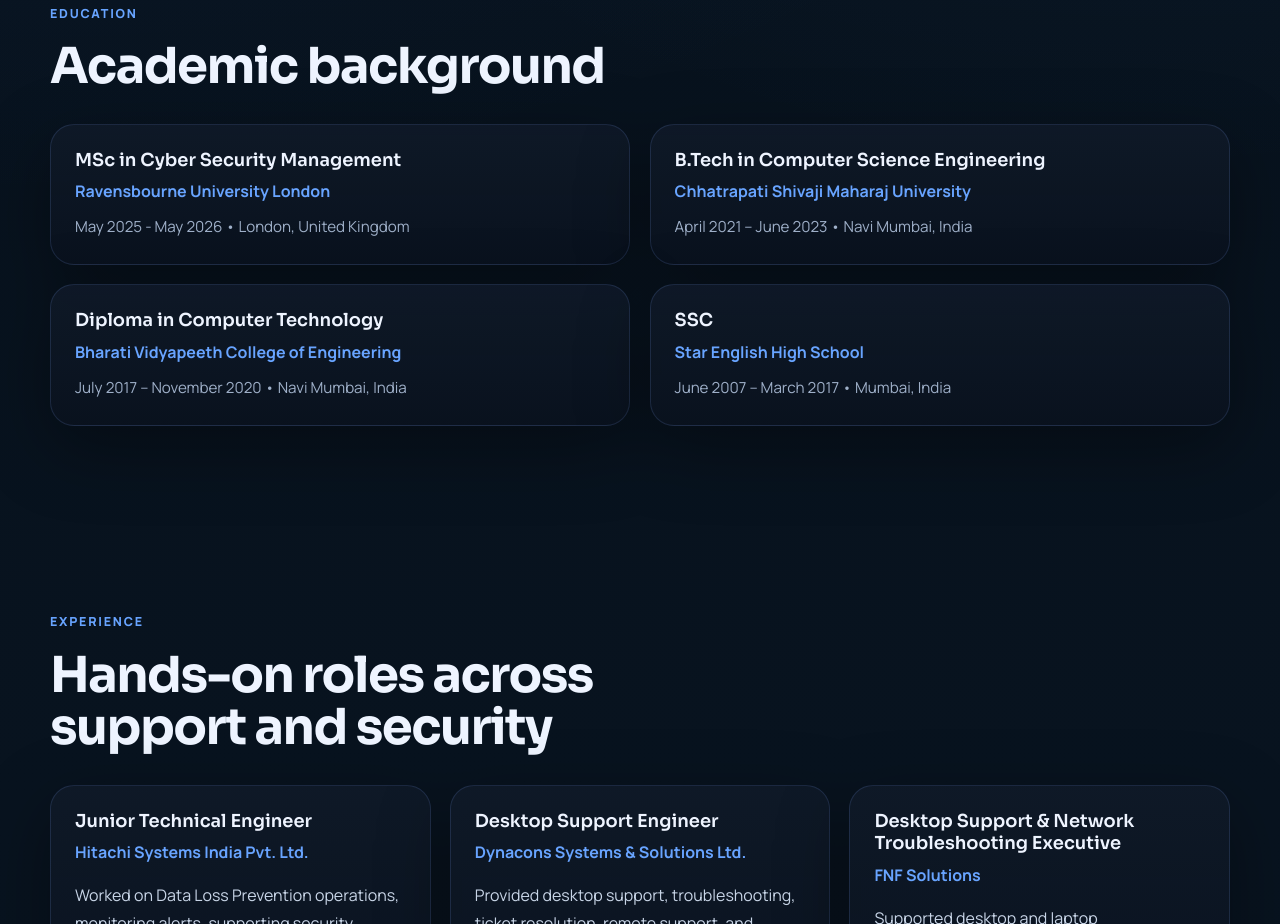
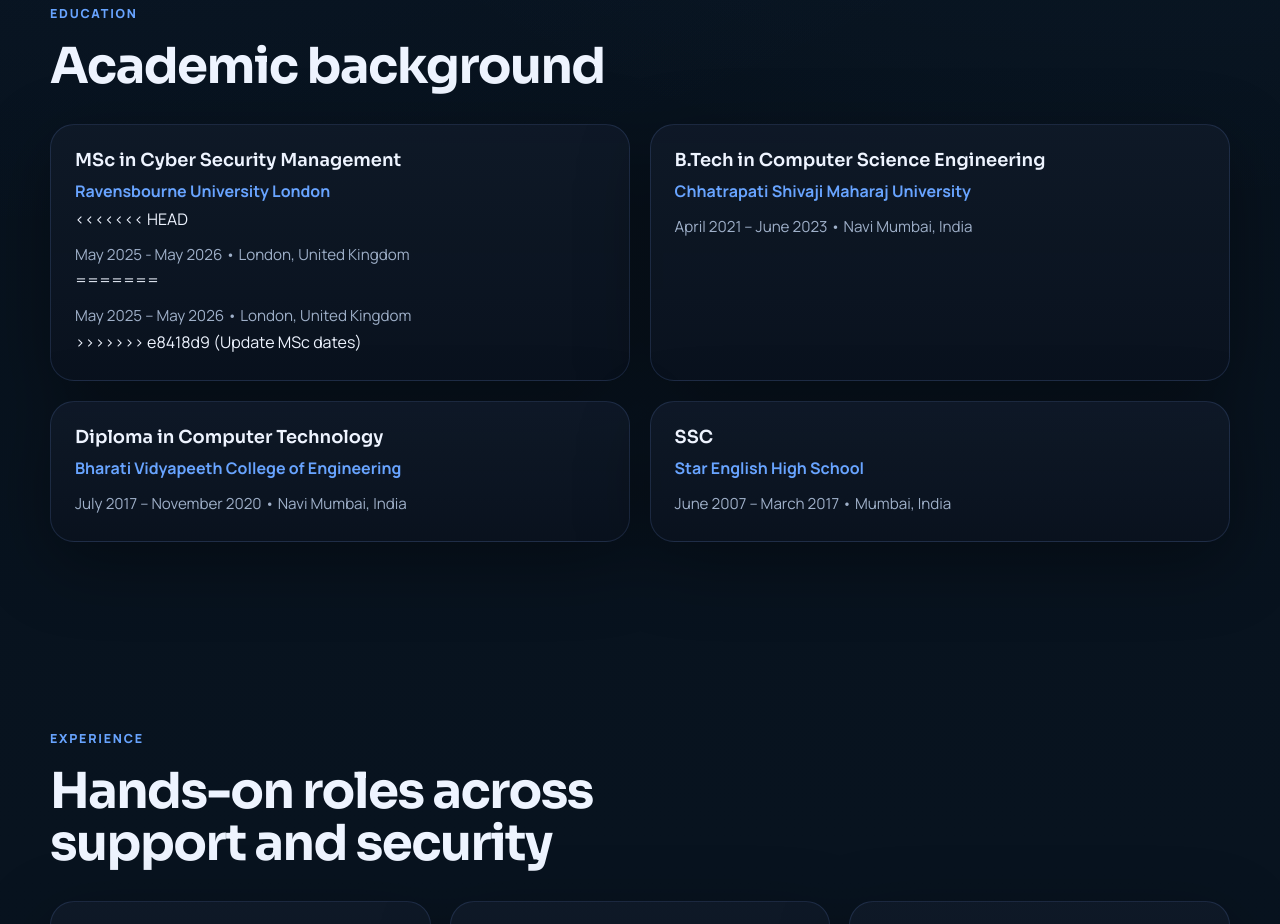
Before and after one commit to ritikg854/ritik-portfolio, a plain HTML site: page index.html in a window 1280 px wide. Shown: the part 1737-2661 px from the top of the page. Drawn offline with Linux system fonts and the light colour scheme.

Commit message:
Update MSc dates

```diff
--- a/index.html
+++ b/index.html
@@ -149,7 +149,11 @@
             <article class="card edu-card">
               <p class="card-title">MSc in Cyber Security Management</p>
               <p class="card-subtitle">Ravensbourne University London</p>
+<<<<<<< HEAD
               <p class="card-meta">May 2025 - May 2026 • London, United Kingdom</p>
+=======
+              <p class="card-meta">May 2025 – May 2026 • London, United Kingdom</p>
+>>>>>>> e8418d9 (Update MSc dates)
             </article>
 
             <article class="card edu-card">
```
